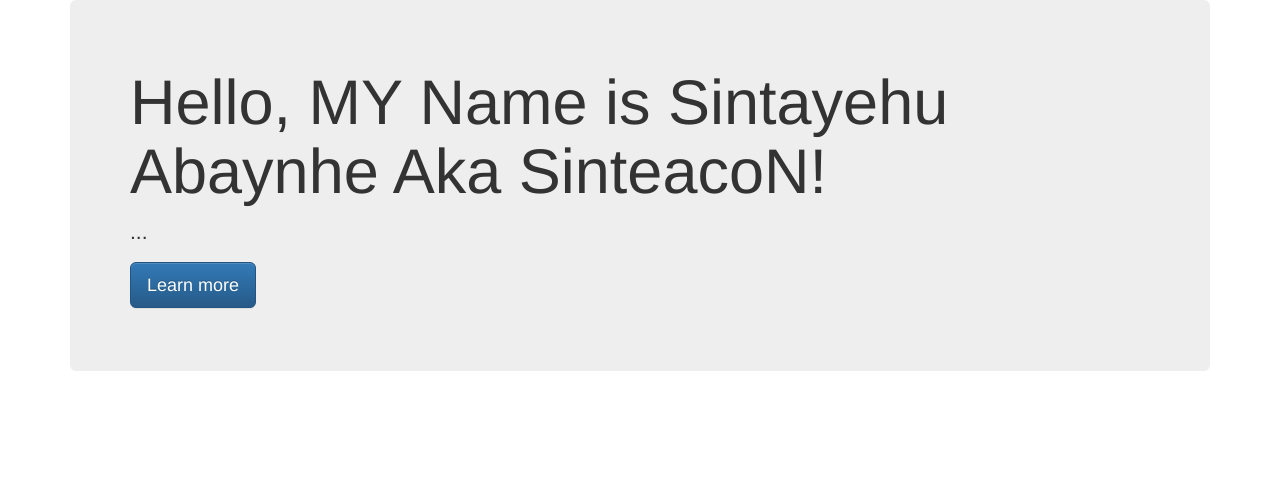
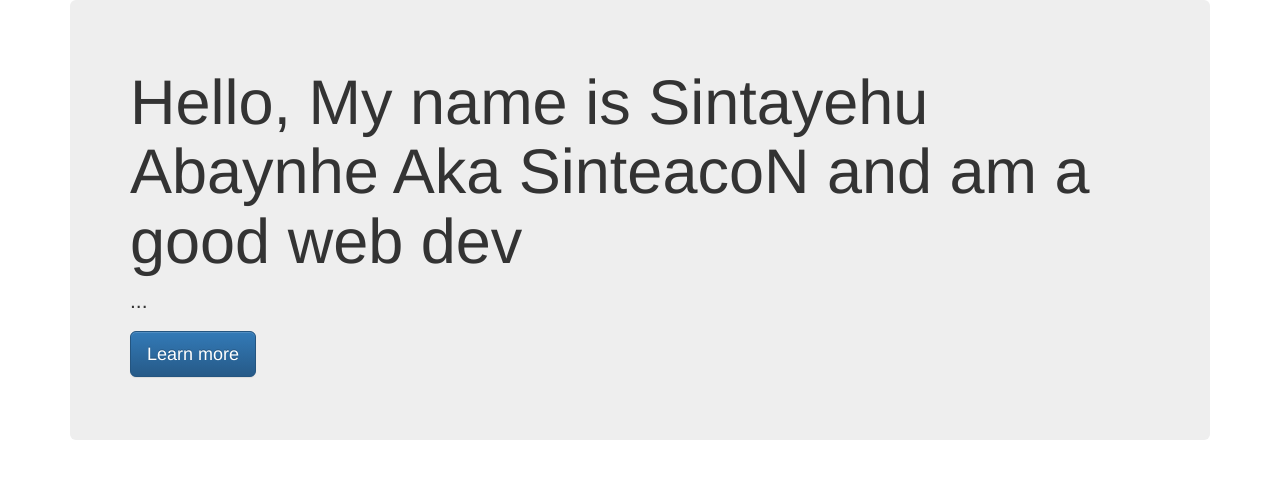
Before and after one commit to sinteco/newAPP, a plain HTML site: page index.html in a window 1280 px wide. Drawn offline with nearby package versions, Linux system fonts and the light colour scheme.

Commit message:
Add files via upload

```diff
--- a/index.html
+++ b/index.html
@@ -12,8 +12,8 @@
 </head>
 <body>
     <div class="container">
-     <div ng-app="MyApplication" ng-controller="myCtrl" class="jumbotron">
-        <h1>Hello, MY Name is Sintayehu Abaynhe Aka SinteacoN!</h1>
+     <div ng-app="sintayehu abaynhe" ng-controller="myCtrl" class="jumbotron">
+        <h1>Hello, My name is Sintayehu Abaynhe Aka SinteacoN and am a good web dev</h1>
         <p>...</p>
         <p><a class="btn btn-primary btn-lg" href="#" role="button">Learn more</a></p>
      </div>
```
